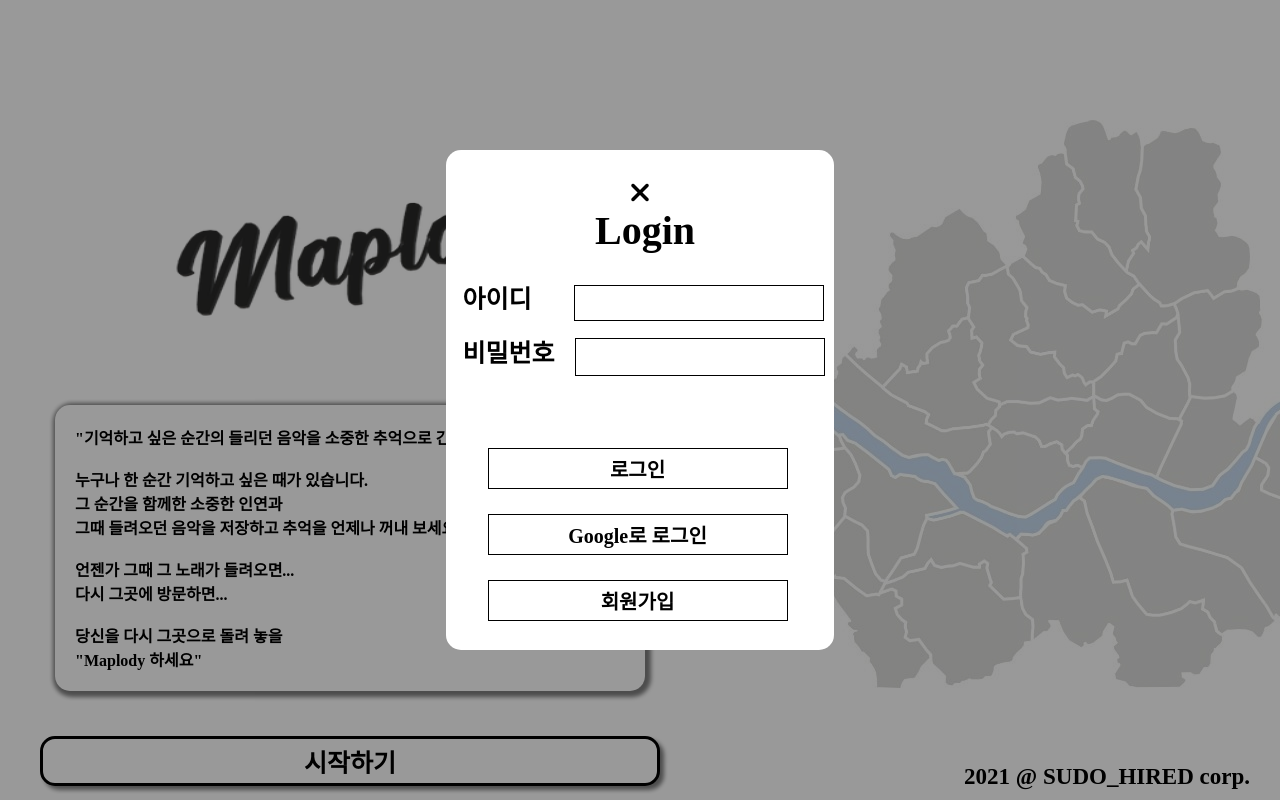
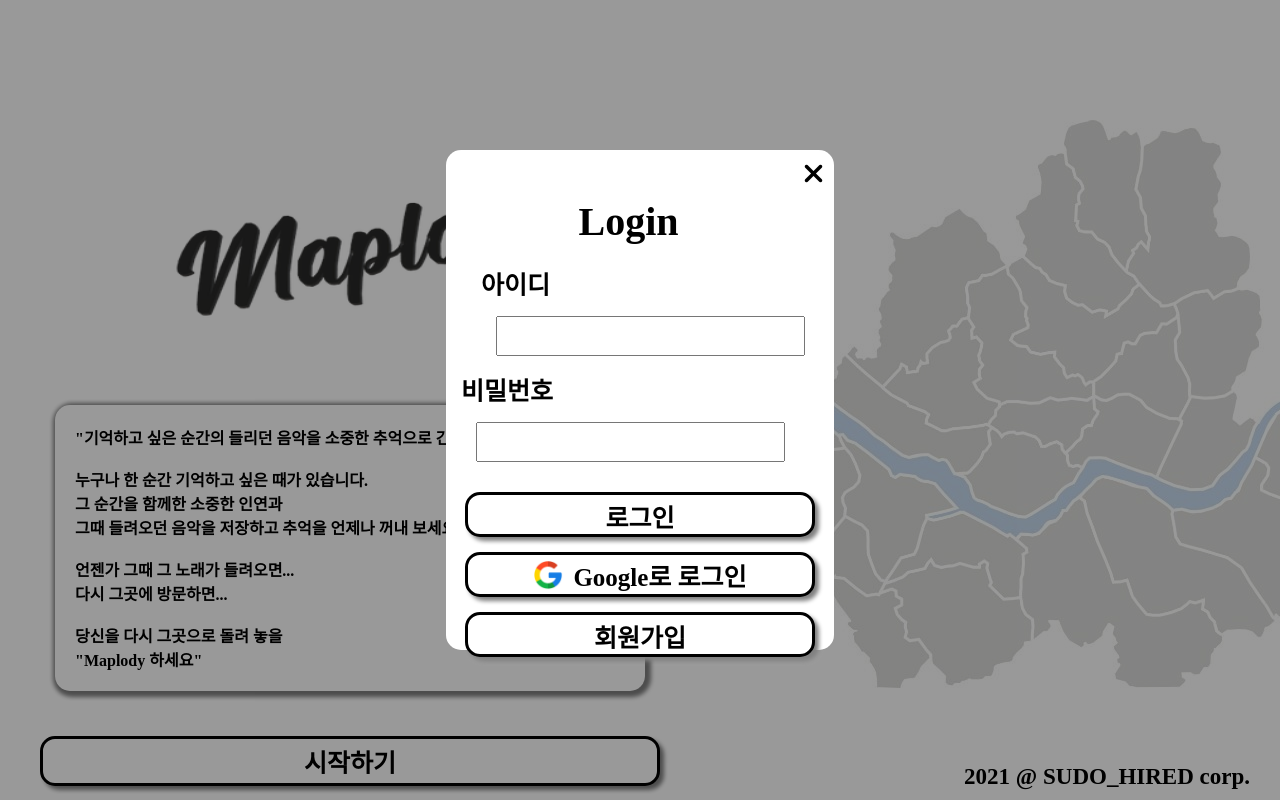
Before and after one commit to codestates/Maplody, a React (Create React App) app in the folder client/: page / in a window 1280 px wide. Both pictures are taken after a click on the button "시작하기". Shown: the part 80-880 px from the top of the page. Built offline with nearby package versions, Linux system fonts and the light colour scheme; a web font is replaced by a local one; what react-google-maps would draw is missing.

Commit message:
UPDATE: Client Components Modal design detail

```diff
--- a/client/src/components/LoginModal.js
+++ b/client/src/components/LoginModal.js
@@ -1,6 +1,7 @@
 import React from 'react';
 import { useState } from 'react';
 import styled from 'styled-components';
+
 import SignupModal from './SignupModal';
 
 const LoginModalContainer = styled.div`
@@ -18,123 +19,185 @@
   place-items: center;
 `;
 const LoginModalWindow = styled.div`
-  display: flex;
-  justify-content: center;
-  flex-direction: column;
-  align-items: center;
   border-radius: 15px;
   background-color: white;
   width: 388px;
   height: 500px;
 `;
+
 const CloseBtn = styled.a`
-  border-radius: 50px;
-  border: none;
+  display: flex;
+  justify-content: flex-end;
+  border-radius: 15px;
   font-size: 28px;
   cursor: pointer;
-  color: black;
-`
-export const IdPasswordContainer = styled.div`
-  margin-left: 10px;
+  margin: 10px;
 `;
+
 const Title = styled.div`
   font-size: 40px;
   color: black;
   width: 365px;
   text-align: center;
-  margin: 0 0 15px 0;
+  margin: 0 0 5px 0;
 `;
 const IdText = styled.div`
   font-size: 25px;
-  color: black;
-  padding: 10px 0 2px;
+  padding: 15px 20px 0 35px;
 `;
-export const IdInput = styled.input.attrs({ type: 'text' })`
-  font-size: 17px;
-  width: 250px;
-  height: 2.1em;
-  outline: none;
+
+const IdPasswordContainer = styled.div``;
+
+const IdInput = styled.input`
+  margin: 15px;
+  font-size: 23px;
+  padding: 5px;
+`;
+
+const PwText = styled.div`
+  font-size: 25px;
+  padding: 0 15px 15px 15px;
+`;
+
+const LoginBtnContainer = styled.div`
+  display: flex;
+  flex-direction: column;
+  justify-content: center;
+  align-items: center;
+`;
+
+const PwInput = styled.input.attrs({ type: 'password' })`
+  margin: 15px;
+  font-size: 23px;
+  padding: 5px;
+`;
+
+const LoginBtn = styled.div`
+  height: 45px;
+  width: 350px;
+  border: solid 3px;
+  border-radius: 15px;
+  background-color: white;
+  box-shadow: gray 4px 4px 4px;
   cursor: pointer;
-  border: solid 1px black;
-  margin-left: 42px;
+  text-align-last: center;
+  min-width: 200px;
+  transition: 300ms ease all;
+  font-size: 25px;
+  margin-bottom: 15px;
+  padding-top: 3px;
 
-  &:focus {
-    outline: 1px solid #FF0066;
-    border: hidden;
+  &:hover {
+    box-shadow: gray 4px 4px 4px;
   }
-`;
-export const PwText = styled.div`
-  font-size: 25px;
-  color: black;
-  padding: 10px 0 2px;
-`;
-export const PwInput = styled.input.attrs({ type: 'password' })`
-  font-size: 17px;
-  width: 250px;
-  height: 2.2em;
-  outline: none;
-  border: solid 1px black;
-  cursor: pointer;
-  margin-left: 20px;
 
-  &:focus {
-    outline: 1px solid #FF0066;
-    border: hidden;
+  &:before,
+  &:after {
+    content: '';
+    position: absolute;
+    width: 0;
+    transition: ease all;
   }
-`;
-const LoginBtn = styled.div`
-  font-size: 20px;
-  border: 1px solid black;
-  padding: 5px;
-  width: 300px;
-  color: black;
-  cursor: pointer;
-  margin-top: 70px;
-  margin-left: 25px;
-  text-align: center;
-  &:hover {
-    box-shadow: gray 3px 3px 3px;
+
+  &:hover:before,
+  &:hover:after {
+    width: 100%;
+    transition: ease all;
+  }
+
+  &:active {
+    box-shadow: none;
   }
 `;
 
 const GoogleBtn = styled.div`
-  font-size: 20px;
-  border: 1px solid black;
-  padding: 5px;
-  width: 300px;
-  color: black;
+  display: flex;
+  justify-content: center;
+  align-items: center;
+  height: 45px;
+  width: 350px;
+  border: solid 3px;
+  border-radius: 15px;
+  background-color: white;
+  box-shadow: gray 4px 4px 4px;
   cursor: pointer;
-  margin-top: 25px;
-  margin-left: 25px;
-  text-align: center;
+  min-width: 200px;
+  transition: 300ms ease all;
+  font-size: 25px;
+  margin-bottom: 15px;
+
   &:hover {
-    box-shadow: gray 3px 3px 3px;
+    box-shadow: gray 4px 4px 4px;
   }
-`;
-const SignupBtn = styled.div`
-  font-size: 20px;
-  border: 1px solid black;
-  padding: 5px;
-  width: 300px;
-  color: black;
-  cursor: pointer;
-  margin-top: 25px;
-  margin-left: 25px;
-  text-align: center;
-  &:hover {
-    box-shadow: gray 3px 3px 3px;
+
+  &:before,
+  &:after {
+    content: '';
+    position: absolute;
+    width: 0;
+    transition: ease all;
+  }
+
+  &:hover:before,
+  &:hover:after {
+    width: 100%;
+    transition: ease all;
+  }
+
+  &:active {
+    box-shadow: none;
   }
 `;
 
+const GoogleIcon = styled.img`
+  width: 30px;
+  margin-right: 10px;
+`;
 
-const LoginModal = ({loginOpen, setLoginOpen, openModalHandler}) => {
-  const [signupOpen, setSignupOpen] = useState(false)
+const SignupBtn = styled.div`
+  height: 45px;
+  width: 350px;
+  border: solid 3px;
+  border-radius: 15px;
+  background-color: white;
+  box-shadow: gray 4px 4px 4px;
+  cursor: pointer;
+  text-align-last: center;
+  min-width: 200px;
+  transition: 300ms ease all;
+  font-size: 25px;
+  padding-top: 3px;
+
+  &:hover {
+    box-shadow: gray 4px 4px 4px;
+  }
+
+  &:before,
+  &:after {
+    content: '';
+    position: absolute;
+    width: 0;
+    transition: ease all;
+  }
+
+  &:hover:before,
+  &:hover:after {
+    width: 100%;
+    transition: ease all;
+  }
+
+  &:active {
+    box-shadow: none;
+  }
+`;
+
+const LoginModal = ({ loginOpen, setLoginOpen, openModalHandler }) => {
+  const [signupOpen, setSignupOpen] = useState(false);
   const openSignupHandler = () => {
-    setSignupOpen(!signupOpen)
-  }
+    setSignupOpen(!signupOpen);
+  };
   const [userId, setUserId] = useState('');
   const [password, setPassword] = useState('');
-
 
   const handleChange = (e) => {
     if (e.target.type === 'text') {
@@ -145,30 +208,34 @@
     }
   };
 
-
   return (
-
     <LoginModalContainer>
       <LoginModalBackdrop onClick={openModalHandler}>
         <LoginModalWindow onClick={(e) => e.stopPropagation()}>
           <CloseBtn className="fas fa-times" onClick={openModalHandler}></CloseBtn>
           <IdPasswordContainer>
             <Title>Login</Title>
-              <IdText>아이디
+            <IdText>
+              아이디
               <IdInput onChange={handleChange} />
             </IdText>
-              <PwText>비밀번호
+            <PwText>
+              비밀번호
               <PwInput onChange={handleChange} />
             </PwText>
+            <LoginBtnContainer>
               <LoginBtn>로그인</LoginBtn>
-              <GoogleBtn>Google로 로그인</GoogleBtn>
+              <GoogleBtn>
+                <GoogleIcon src={require('../img/google login logo.png').default} />
+                Google로 로그인
+              </GoogleBtn>
               <SignupBtn onClick={openSignupHandler}> 회원가입</SignupBtn>
               {signupOpen ? <SignupModal openSignupHandler={openSignupHandler} /> : null}
+            </LoginBtnContainer>
           </IdPasswordContainer>
         </LoginModalWindow>
       </LoginModalBackdrop>
     </LoginModalContainer>
-
   );
 };
 
--- a/client/src/components/SignupModal.js
+++ b/client/src/components/SignupModal.js
@@ -1,10 +1,10 @@
-import React from 'react';
-import { useState } from 'react';
+import React, { useState } from 'react';
 import styled from 'styled-components';
 
 const SignupModalContainer = styled.div`
   height: 13.5rem;
 `;
+
 const SignupModalBackdrop = styled.div`
   position: fixed;
   z-index: 999;
@@ -16,216 +16,268 @@
   display: grid;
   place-items: center;
 `;
+
 const SignupModalWindow = styled.div`
-  display: flex;
-  justify-content: center;
-  flex-direction: column;
-  align-items: center;
   border-radius: 15px;
   background-color: white;
   width: 450px;
   height: 650px;
 `;
-export const IdPasswordContainer = styled.div`
-  margin-left: 10px;
+
+const CloseBtn = styled.div`
+  display: flex;
+  justify-content: flex-end;
+  border-radius: 15px;
+  font-size: 28px;
+  cursor: pointer;
+  margin: 10px;
 `;
+
+const IdPasswordContainer = styled.div`
+  display: flex;
+  justify-content: center;
+  flex-direction: column;
+`;
+
 const Title = styled.div`
   font-size: 40px;
-  color: black;
-  width: 365px;
   text-align: center;
-  margin: 0 0 15px 0;
 `;
 const ProfileContainer = styled.div`
   display: flex;
+  justify-content: space-between;
+  align-items: center;
+  margin: 35px;
 `;
 const ProfilePicture = styled.div`
-border: solid 3px black;
+  border: solid 3px red;
   width: 90px;
   height: 90px;
 `;
+
 const ProfileText = styled.div`
   font-size: 25px;
-  color: black;
-  padding: 10px 0 2px 30px;
+  font-weight: bolder;
+  border-bottom: solid 3px #ff0066;
 `;
+
+const SignupInputContainer = styled.div`
+  display: flex;
+  flex-direction: column;
+  padding: 25px 0 25px 35px;
+`;
+
 const NicknameText = styled.div`
   font-size: 25px;
-  color: black;
-  padding: 10px 0 2px;
 `;
-export const NicknameInput = styled.input.attrs({ type: 'text' })`
+
+const NicknameInput = styled.input.attrs({ type: 'text' })`
   font-size: 17px;
   width: 250px;
-  height: 2.1em;
-  outline: none;
+  height: 40px;
   cursor: pointer;
-  border: solid 1px black;
+  border: solid 3px;
+  border-radius: 5px;
   margin-left: 42px;
+  padding: 10px;
+  transition: 100ms ease all;
 
   &:focus {
-    outline: 1px solid #FF0066;
+    outline: 3px solid #ff0066;
     border: hidden;
   }
 `;
+
 const EmailText = styled.div`
   font-size: 25px;
-  color: black;
   padding: 10px 0 2px;
 `;
-export const EmailInput = styled.input.attrs({ type: 'text' })`
+
+const EmailInput = styled.input.attrs({ type: 'text' })`
   font-size: 17px;
   width: 250px;
-  height: 2.1em;
-  outline: none;
+  height: 40px;
   cursor: pointer;
-  border: solid 1px black;
+  border: solid 3px;
+  border-radius: 5px;
   margin-left: 42px;
+  padding: 10px;
+  transition: 100ms ease all;
 
   &:focus {
-    outline: 1px solid #FF0066;
+    outline: 3px solid #ff0066;
     border: hidden;
   }
 `;
+
 const IdText = styled.div`
   font-size: 25px;
-  color: black;
   padding: 10px 0 2px;
 `;
-export const IdInput = styled.input.attrs({ type: 'text' })`
+
+const IdInput = styled.input.attrs({ type: 'text' })`
   font-size: 17px;
   width: 250px;
-  height: 2.1em;
-  outline: none;
+  height: 40px;
   cursor: pointer;
-  border: solid 1px black;
+  border: solid 3px;
+  border-radius: 5px;
   margin-left: 42px;
+  padding: 10px;
+  transition: 100ms ease all;
 
   &:focus {
-    outline: 1px solid #FF0066;
+    outline: 3px solid #ff0066;
     border: hidden;
   }
 `;
-export const PwText = styled.div`
+
+const PwText = styled.div`
   font-size: 25px;
-  color: black;
   padding: 10px 0 2px;
 `;
-export const PwInput = styled.input.attrs({ type: 'password' })`
+
+const PwInput = styled.input.attrs({ type: 'password' })`
   font-size: 17px;
   width: 250px;
-  height: 2.2em;
-  outline: none;
-  border: solid 1px black;
+  height: 40px;
   cursor: pointer;
-  margin-left: 20px;
+  border: solid 3px;
+  border-radius: 5px;
+  margin-left: 24px;
+  padding: 10px;
+  transition: 100ms ease all;
 
   &:focus {
-    outline: 1px solid #FF0066;
+    outline: 3px solid #ff0066;
     border: hidden;
   }
 `;
-export const PwCheckText = styled.div`
+
+const PwCheckText = styled.div`
   font-size: 25px;
-  color: black;
   padding: 10px 0 2px;
 `;
-export const PwCheckInput = styled.input.attrs({ type: 'password' })`
+
+const PwCheckInput = styled.input.attrs({ type: 'password' })`
   font-size: 17px;
-  width: 250px;
-  height: 2.2em;
-  outline: none;
-  border: solid 1px black;
+  width: 188px;
+  height: 40px;
   cursor: pointer;
-  margin-left: 20px;
+  border: solid 3px;
+  border-radius: 5px;
+  margin-left: 42px;
+  padding: 10px;
+  transition: 100ms ease all;
 
   &:focus {
-    outline: 1px solid #FF0066;
+    outline: 3px solid #ff0066;
     border: hidden;
   }
 `;
-const BottomContainer = styled.div`
-display: flex;
-margin-top: 40px;
-`;
-const HomeBtn = styled.div`
-  font-size: 20px;
-  border: 1px solid black;
-  padding: 5px;
-  width: 150px;
-  color: black;
+
+const SignupSubmitBtn = styled.div`
+  height: 45px;
+  margin: 5px 30px 15px 30px;
+  border: solid 3px;
+  border-radius: 15px;
+  background-color: white;
+  box-shadow: gray 4px 4px 4px;
   cursor: pointer;
-  margin-top: 25px;
-  margin-left: 25px;
-  text-align: center;
+  text-align-last: center;
+  min-width: 200px;
+  transition: 300ms ease all;
+  padding-top: 2px;
+  font-size: 25px;
+
   &:hover {
-    box-shadow: gray 3px 3px 3px;
+    box-shadow: gray 4px 4px 4px;
+    color: #ff0066;
   }
-`;
-const SignupSubmitBtn = styled.div`
-  font-size: 20px;
-  border: 1px solid black;
-  padding: 5px;
-  width: 150px;
-  color: black;
-  cursor: pointer;
-  margin-top: 25px;
-  margin-left: 25px;
-  text-align: center;
-  &:hover {
-    box-shadow: gray 3px 3px 3px;
+
+  &:before,
+  &:after {
+    content: '';
+    position: absolute;
+    width: 0;
+    transition: ease all;
+  }
+
+  &:hover:before,
+  &:hover:after {
+    width: 100%;
+    transition: ease all;
+  }
+
+  &:active {
+    box-shadow: none;
   }
 `;
 
-const SignupModal = ({openSignupHandler}) => {
-  const [nickname, setNickname] = useState('')
-  const [email, setemail] = useState('')
+const SignupModal = ({ openSignupHandler }) => {
+  const [nickname, setNickname] = useState('');
+  const [email, setEmail] = useState('');
   const [userId, setUserId] = useState('');
   const [password, setPassword] = useState('');
   const [passwordCheck, setPasswordCheck] = useState('');
 
   const handleChange = (e) => {
-    if (e.target.type === 'text') {
+    if (e.target.placeholder === 'Nickname') {
+      setNickname(e.target.value);
+    }
+    if (e.target.placeholder === 'E-Mail') {
+      setEmail(e.target.value);
+    }
+    if (e.target.placeholder === 'ID') {
       setUserId(e.target.value);
     }
-    if (e.target.type === 'password') {
+    if (e.target.placeholder === 'Password') {
       setPassword(e.target.value);
+    }
+    if (e.target.placeholder === 'Verify Password') {
+      setPasswordCheck(e.target.value);
     }
   };
   return (
     <SignupModalContainer>
       <SignupModalBackdrop onClick={openSignupHandler}>
         <SignupModalWindow onClick={(e) => e.stopPropagation()}>
+          <CloseBtn className="fas fa-times" onClick={openSignupHandler} />
           <IdPasswordContainer>
             <Title>회원가입</Title>
             <ProfileContainer>
               <ProfilePicture />
               <ProfileText>프로필 사진</ProfileText>
             </ProfileContainer>
-           <NicknameText>닉네임
-             <NicknameInput onChange={handleChange} />
+            <SignupInputContainer>
+              <NicknameText>
+                닉네임
+                <NicknameInput placeholder={'Nickname'} onChange={handleChange} />
               </NicknameText>
-           <EmailText>이메일
-              <EmailInput onChange={handleChange} />
+              <EmailText>
+                이메일
+                <EmailInput placeholder={'E-Mail'} onChange={handleChange} />
               </EmailText>
-           <IdText>아이디
-             <IdInput onChange={handleChange} />
+              <IdText>
+                아이디
+                <IdInput placeholder={'ID'} onChange={handleChange} />
               </IdText>
-           <PwText>비밀번호
-             <PwInput onChange={handleChange} />
+              <PwText>
+                비밀번호
+                <PwInput placeholder={'Password'} nChange={handleChange} />
               </PwText>
-           <PwCheckText>비밀번호 확인
-             <PwCheckInput onChange={handleChange} />
+              <PwCheckText>
+                비밀번호 확인
+                <PwCheckInput placeholder={'Verify Password'} onChange={handleChange} />
               </PwCheckText>
-          <BottomContainer>
-           <HomeBtn>홈으로</HomeBtn>
-          <SignupSubmitBtn> 회원가입</SignupSubmitBtn>
-          </BottomContainer>
+            </SignupInputContainer>
+            <SignupSubmitBtn>회원가입</SignupSubmitBtn>
+            {/* 버튼 눌렀을때 회원가입 성공하면 알려주고, 창 닫겨서 바로 로그인 할 수 있게 만든다. */}
           </IdPasswordContainer>
         </SignupModalWindow>
       </SignupModalBackdrop>
     </SignupModalContainer>
- )
+  );
 };
 
 export default SignupModal;
```
Also changed, not shown: client/src/img/google login logo.png (added). Lines whose indentation alone changed are shown as unchanged.
